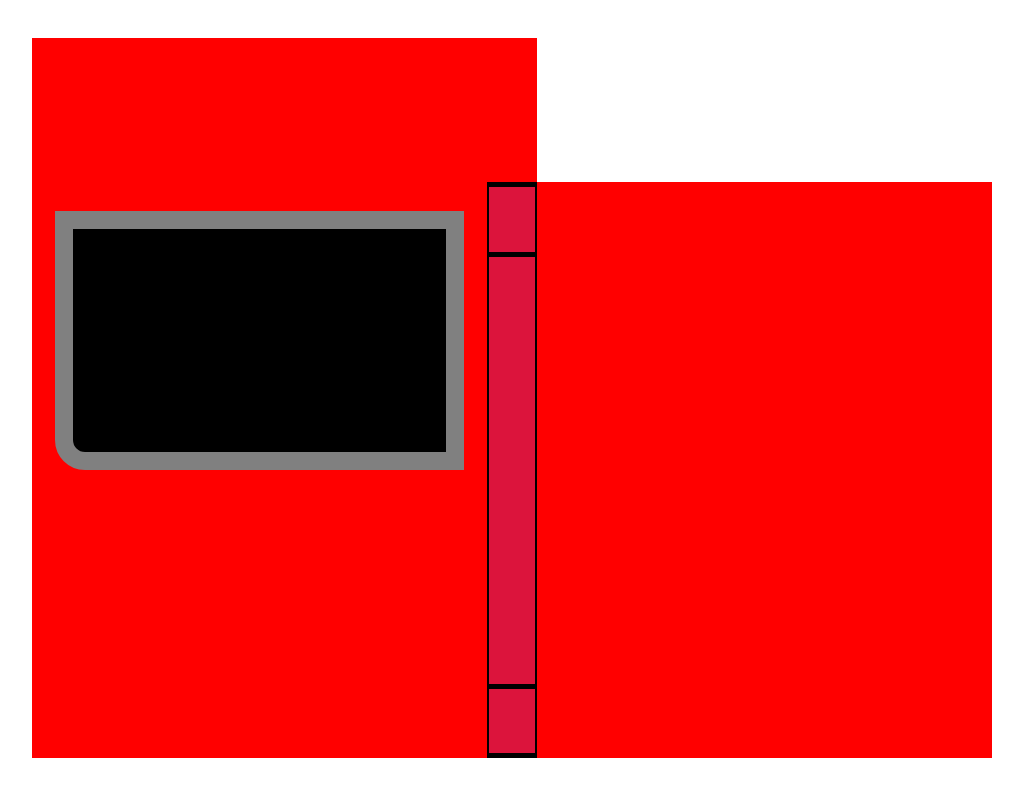
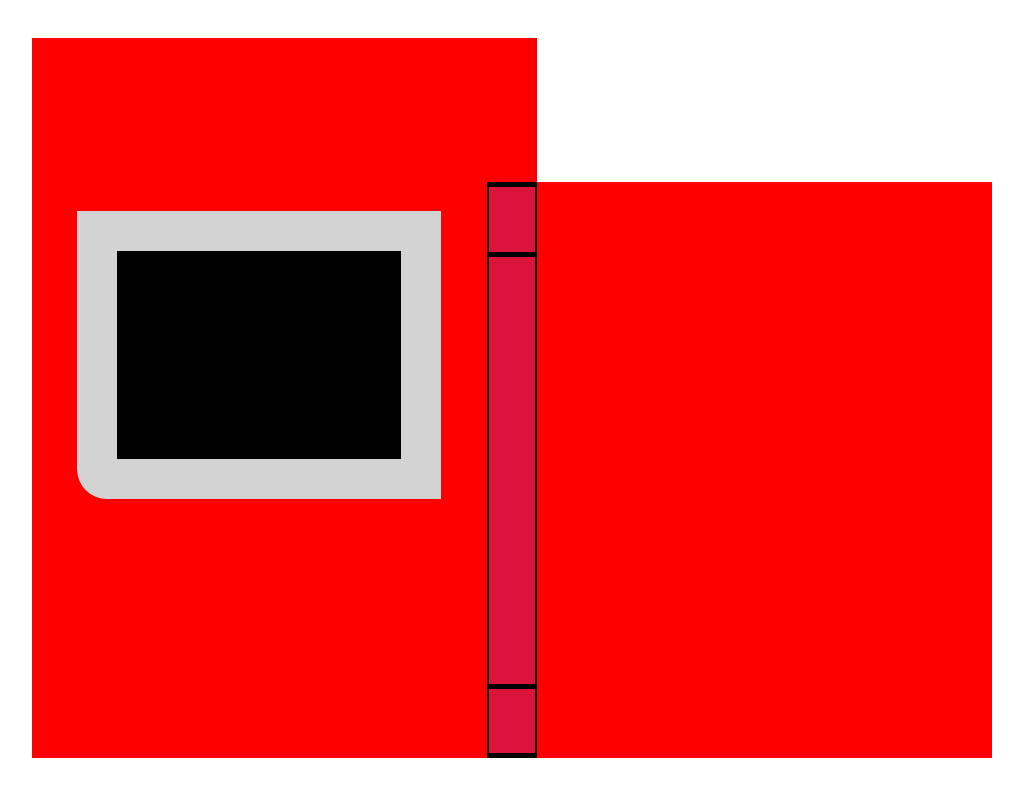
Before and after one commit to aeolion7/pokedex, a plain HTML site: page public/index.html in a window 1280 px wide. Shown: the whole page, without its empty margins (128-1151 px from the left). Drawn offline with Linux system fonts and the light colour scheme.

Commit message:
image screen styled

```diff
--- a/public/style.css
+++ b/public/style.css
@@ -19,7 +19,7 @@ body {
 
 #image-screen {
   background-color: black;
-  border: 18px solid grey;
+  border: 40px solid lightgrey;
   border-bottom-left-radius: 30px;
   grid-column-start: 2;
   grid-row-start: 2;
@@ -27,8 +27,8 @@ body {
 
 #left-face {
   display: grid;
-  grid-template-columns: 5% 90% 5%;
-  grid-template-rows: 5% 45% auto;
+  grid-template-columns: 10% 80% 10%;
+  grid-template-rows: 5% 50% auto;
 }
 
 #left-inside {
```
